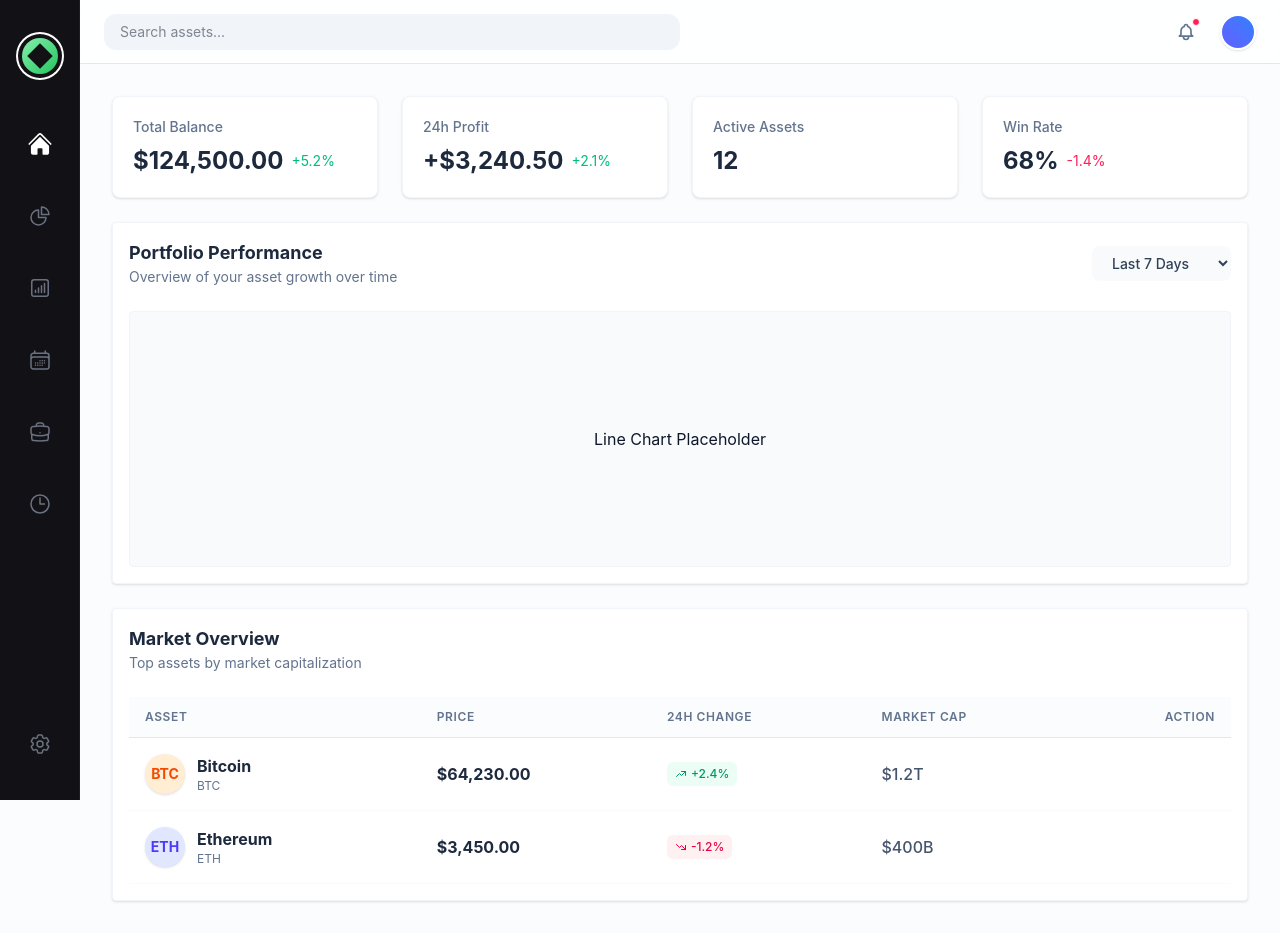
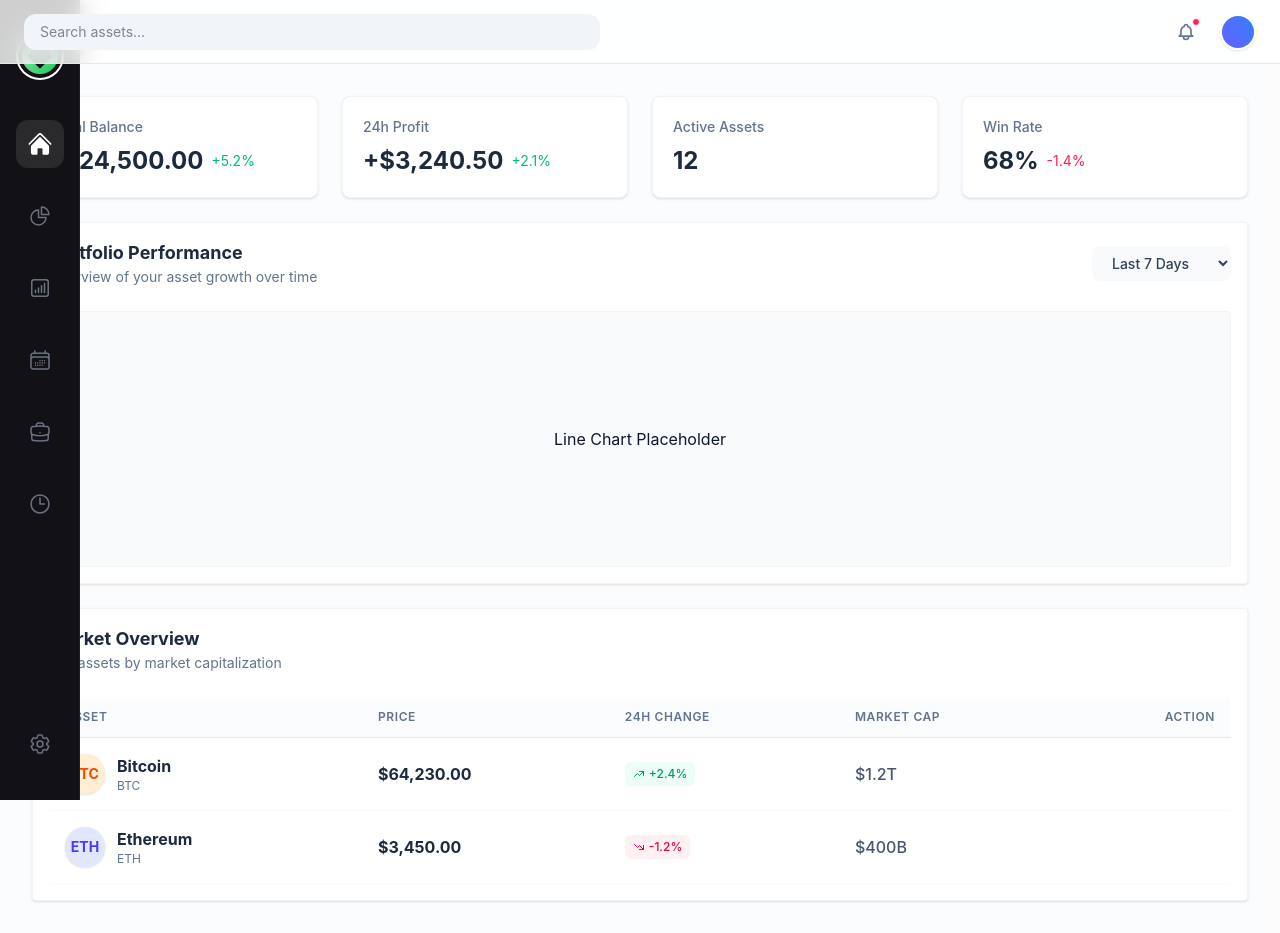
Before and after one commit to zedxihan/cryptolens, a React (Vite) app: page / in a window 1280 px wide. Built offline with nearby package versions, Linux system fonts and the light colour scheme.

Commit message:
fix: set sidebar to fixed position

```diff
--- a/src/components/layout/Sidebar.jsx
+++ b/src/components/layout/Sidebar.jsx
@@ -57,7 +57,7 @@ export default function Sidebar() {
   }
   return (
     <div className="h-screen w-20 bg-[#121216] flex flex-col items-center
-                    justify-between py-8 border-r border-white/5">
+                    justify-between py-8 border-r border-white/5 fixed">
     <div className="flex flex-col items-center  gap-10">
 
       <img src={logo} className="w-12 h-12 cursor-pointer" alt="logo" />
```
